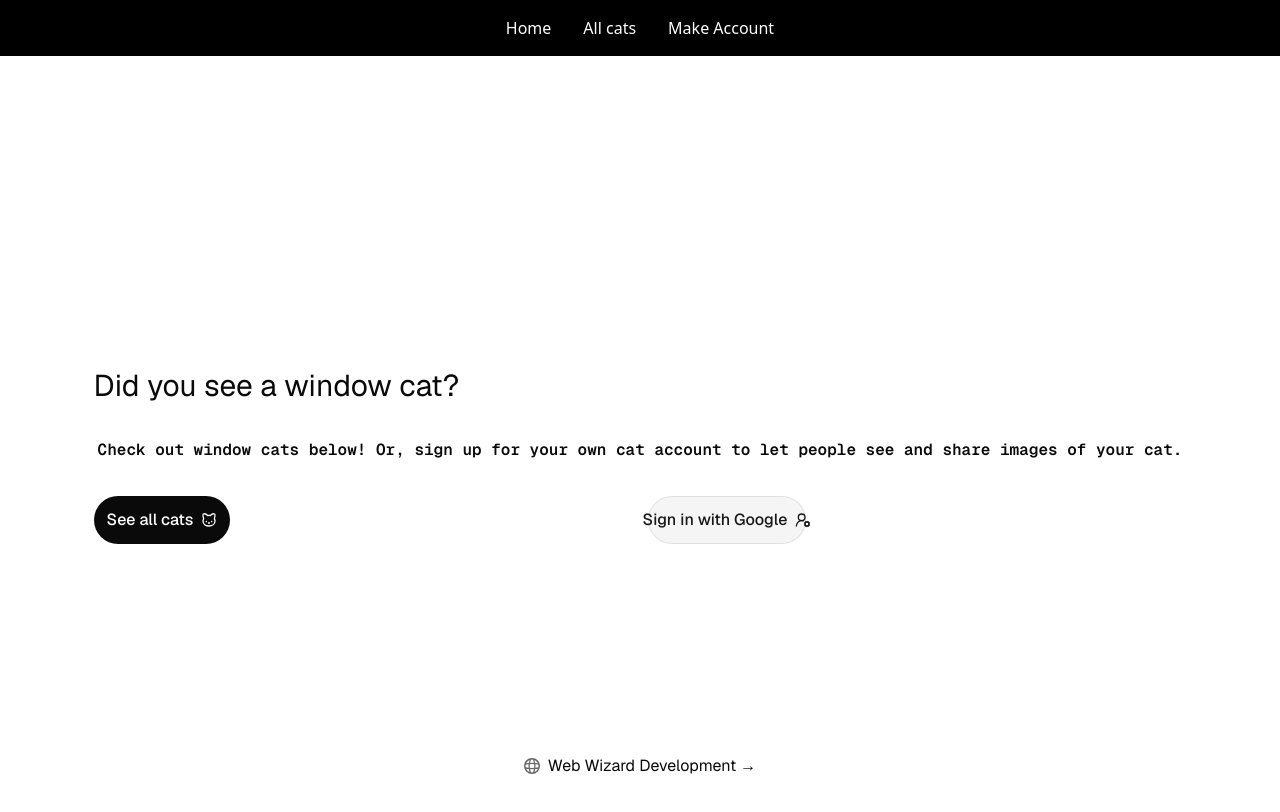
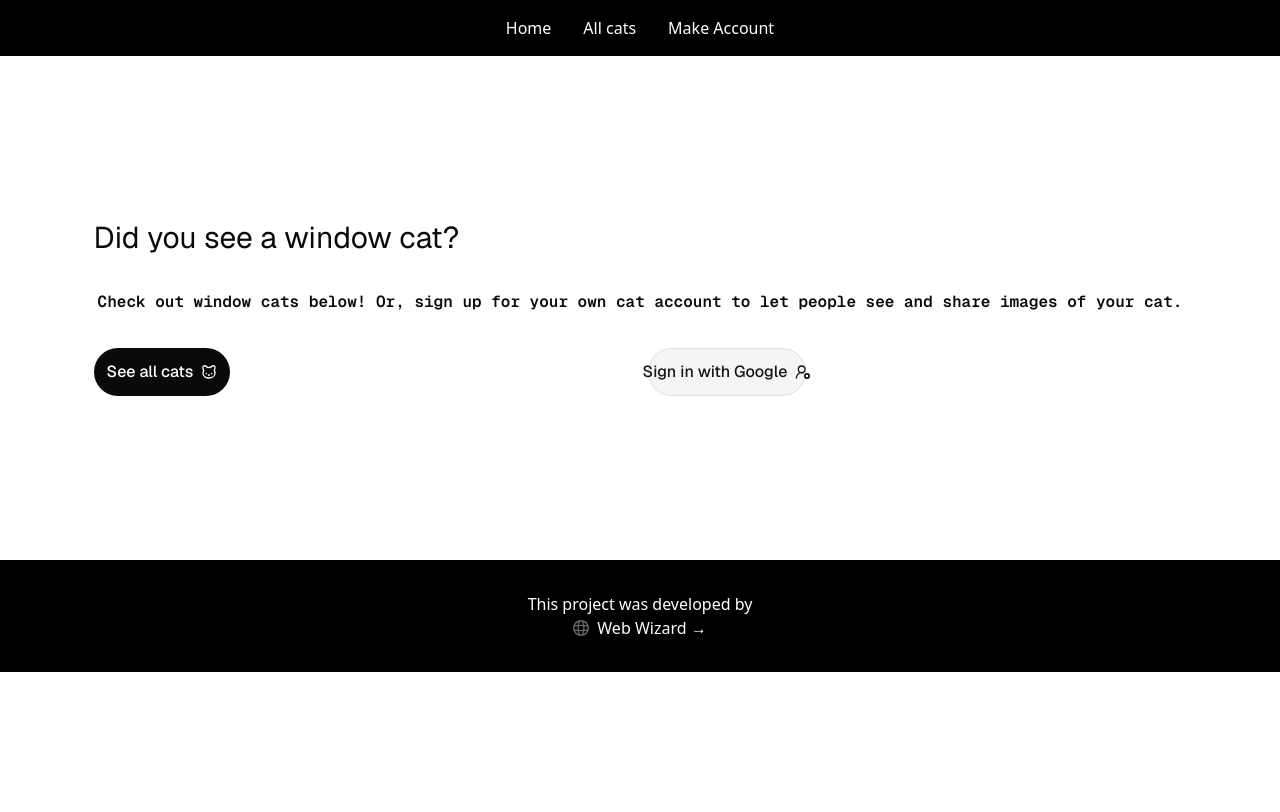
Before and after one commit to zackhanni/hello-window-pet, a Next.js app: page / in a window 1280 px wide. Shown: the top 812 px of the page. Built offline with nearby package versions, Linux system fonts and the light colour scheme; no server answers.

Commit message:
moved footer into its own component

```diff
--- a/app/layout.tsx
+++ b/app/layout.tsx
@@ -4,6 +4,7 @@ import "./globals.css";
 import { SessionProvider } from "next-auth/react";
 import { auth } from "@/auth";
 import Navigation from "@/components/Navigation";
+import Footer from "@/components/Footer";
 
 const geistSans = Geist({
   variable: "--font-geist-sans",
@@ -30,11 +31,12 @@ const RootLayout = async ({
   return (
     <html lang="en">
       <SessionProvider session={session}>
-        <Navigation session={session} />
         <body
           className={`${geistSans.variable} ${geistMono.variable} antialiased`}
         >
+          <Navigation session={session} />
           {children}
+          <Footer />
         </body>
       </SessionProvider>
     </html>
--- a/app/page.tsx
+++ b/app/page.tsx
@@ -2,14 +2,13 @@ import { auth } from "@/auth";
 import SignIn from "@/components/SignIn";
 import { Button } from "@/components/ui/button";
 import { Cat } from "lucide-react";
-import Image from "next/image";
 import Link from "next/link";
 
 const Home = async () => {
   const session = await auth();
 
   return (
-    <div className="grid grid-rows-[20px_1fr_20px] items-center justify-items-center min-h-screen p-8 pb-20 gap-16 sm:p-20 font-[family-name:var(--font-geist-sans)]">
+    <div className="grid grid-rows-[20px_1fr_20px] items-center justify-items-center p-8 pb-20 gap-16 sm:p-20 font-[family-name:var(--font-geist-sans)]">
       <main className="flex flex-col gap-[32px] row-start-2 items-center sm:items-start">
         <h1 className="text-3xl">
           {session?.user
@@ -47,23 +46,6 @@ const Home = async () => {
           )}
         </div>
       </main>
-      <footer className="row-start-3 flex gap-[24px] flex-wrap items-center justify-center">
-        <a
-          className="flex items-center gap-2 hover:underline hover:underline-offset-4"
-          href="https://www.webwizarddev.com/"
-          target="_blank"
-          rel="noopener noreferrer"
-        >
-          <Image
-            aria-hidden
-            src="/globe.svg"
-            alt="Globe icon"
-            width={16}
-            height={16}
-          />
-          Web Wizard Development →
-        </a>
-      </footer>
     </div>
   );
 };
--- /dev/null
+++ b/components/Footer.tsx
@@ -0,0 +1,34 @@
+import Image from "next/image";
+import Link from "next/link";
+import React from "react";
+
+const Footer = () => {
+  return (
+    <footer className="flex  items-center justify-center py-8 bg-black text-white">
+      <div className="flex flex-col items-center justify-center max-w-md">
+        <p className="text-center">This project was developed by</p>
+        <Link
+          className="flex items-center gap-2 hover:underline hover:underline-offset-4"
+          href="https://www.webwizarddev.com/"
+          target="_blank"
+          rel="noopener noreferrer"
+        >
+          <Image
+            aria-hidden
+            src="/globe.svg"
+            alt="Globe icon"
+            width={16}
+            height={16}
+          />
+          Web Wizard →
+        </Link>
+        {/* <p className="text-center">
+          Consider donating. All proceeds go to local shelters and keeping this
+          site running
+        </p> */}
+      </div>
+    </footer>
+  );
+};
+
+export default Footer;
```
